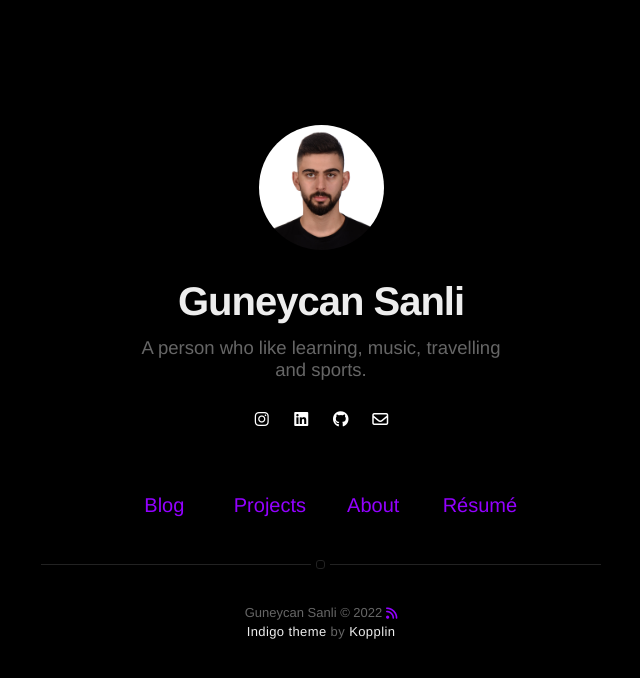
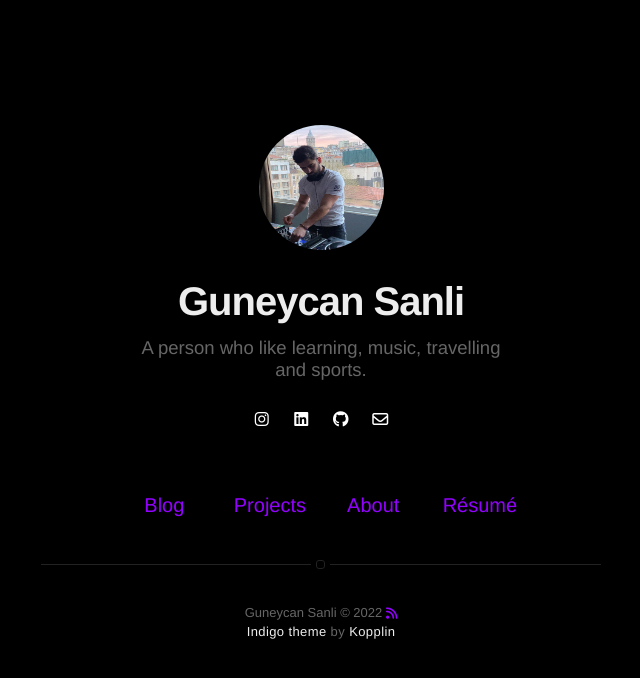
Before and after one commit to guneycansanli/my-blog, a Jekyll site: the page built from index.html, in a window 1280 px wide. Shown: the top 678 px of the page, without its empty margins (319-959 px from the left). Built offline with Jekyll 4.4.1, drawn with Linux system fonts in a browser that asks for light colours; nearby versions of some CDN libraries.

Commit message:
new profile photo added

```diff
--- a/_config.yml
+++ b/_config.yml
@@ -8,7 +8,7 @@
 # if it's an external image, update below for true
 # better with square images
 external-image: false
-picture: assets/images/profile.jpg
+picture: assets/images/profile-dj.jpg
 
 # your site color theme, false to light theme
 dark-theme: true
```
Also changed, not shown: assets/images/profile-dj.jpg (added).
